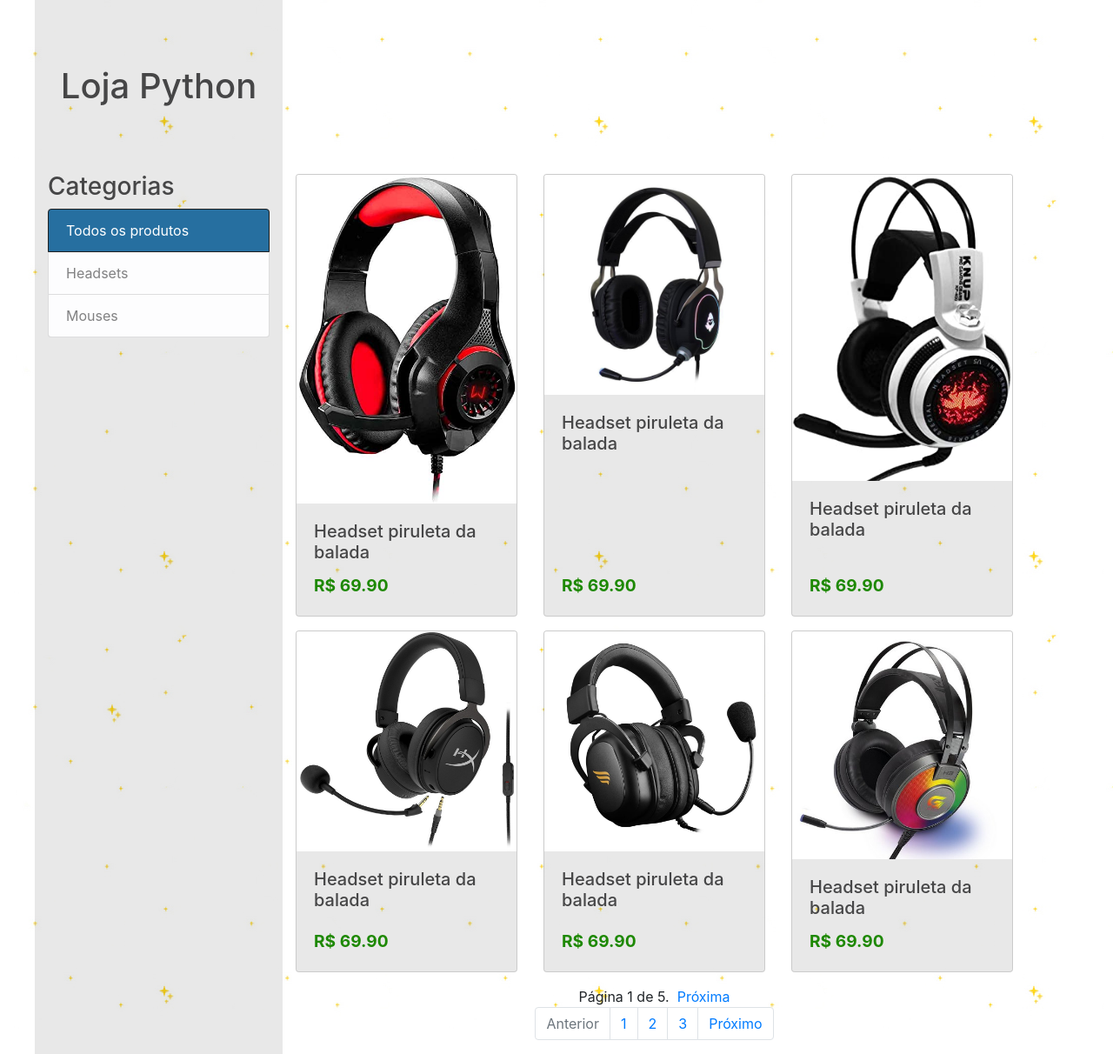
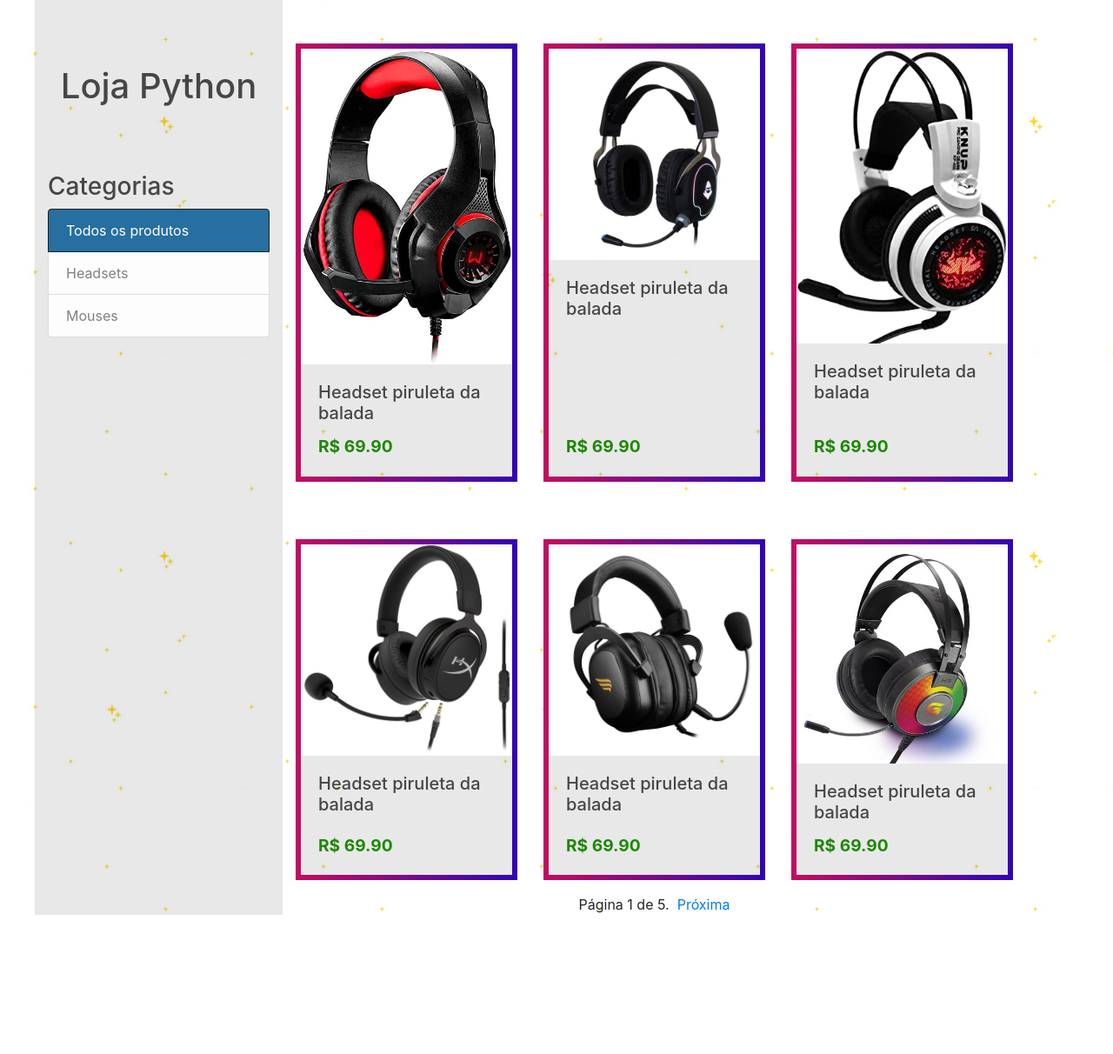
Before and after one commit to Chuckpy/Django-ecommerce, a Django app: page /produtos/ in a window 1280 px wide. Shown: the part 56-1268 px from the top of the page at 87% size. After the commit the page ends 1108 px from the top, so only its background shows below. Run offline with Django 3.2, Linux system fonts and the light colour scheme; data comes from the database, SQL or seed files in the repository; parts of the project's set-up code (start-up, migrations or seed data) failed here and were passed over; some libraries are stand-ins or nearby versions.

Commit message:
atualizacao style

```diff
--- a/static/css/style.css
+++ b/static/css/style.css
@@ -202,6 +202,15 @@ body.dark .top-navg{
 }
 
 /* lista produtos */
+
+
+.prod-dt{
+    border-width: 5px;
+    border-style: solid;
+    border-image-slice: 1;
+    border-image-source: linear-gradient(to left, #3405b4, #c20d61);
+    border-radius: 20px 0px 19px 0px;
+}
 .top-list {
     margin: 70px 0px;
     text-align: center;
@@ -214,7 +223,11 @@ body.dark .top-navg{
 }
 
 .product-list {
-    margin-top:200px;
+    margin-top:50px;
+    border: 6px solid #4407b6;
+    border-image-slice: 1;
+     border-image-source: linear-gradient(to left, #3405b4, #c20d61);
+    border-radius: 10px;
 }
 .lside {
     margin-left: 40px
--- a/templates/home.html
+++ b/templates/home.html
@@ -24,7 +24,7 @@
   window.addEventListener('scroll', function(){
     var value = window.scrollY;
 
-    hub.style.top = value * 0.45 + 'px';
+    hub.style.top = value * 0.4 + 'px';
     night.style.top = value * -1.6 + 'px';
     montanhas.style.top = value * -(0.6) + 'px';
     lua.style.left = value * -0.6 + 'px';
--- a/templates/pagination.html
+++ b/templates/pagination.html
@@ -9,19 +9,3 @@
     </div>
     {% endif %}
 </div>
-
-
-<div aria-label="Page navigation example">
-
-    <ul class="pagination justify-content-center">
-      <li class="page-item disabled">
-        <a class="page-link" href="#" tabindex="-1">Anterior</a>
-      </li>
-      <li class="page-item"><a class="page-link" href="#">1</a></li>
-      <li class="page-item"><a class="page-link" href="#">2</a></li>
-      <li class="page-item"><a class="page-link" href="#">3</a></li>
-      <li class="page-item">
-        <a class="page-link" href="#">Próximo</a>
-      </li>
-    </ul>
-</div>
--- a/templates/products/product_detail.html
+++ b/templates/products/product_detail.html
@@ -11,9 +11,9 @@
     <div class="row">
         <div class="col-lg-3 mb-3 mb-lg-0">
             {% if product.image %}
-            <img class="container-fluid" src="/media/{{product.image}}" alt="">
+            <img class="container-fluid prod-dt" src="/media/{{product.image}}" alt="">
             {% else %}
-            <img class="card-img-top" src="{% static 'images/no_image.jpg' %}" alt="">
+            <img class="card-img-top prod-dt" src="{% static 'images/no_image.jpg' %}" alt="">
             {% endif %}
         </div>
         <div class="col-lg-9">
--- a/templates/products/product_list.html
+++ b/templates/products/product_list.html
@@ -33,10 +33,10 @@ Produtos
             </ul>
         </div>
 
-        <div class="col-lg-9 product-list">
+        <div class="col-lg-9 ">
             <div class="card-deck mb-3">
                 {% for product in product_list %}
-                <div class="card op">
+                <div class="card op product-list">
                     <a href="{{ product.get_absolute_url }}">
                         {% if product.image %}
                         <img class="card-img-top" src="/media/{{product.image}}" alt="">
```
